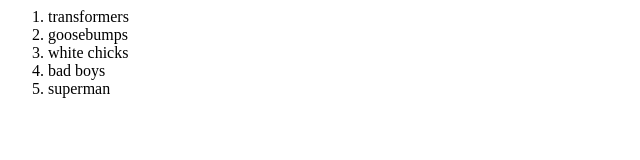
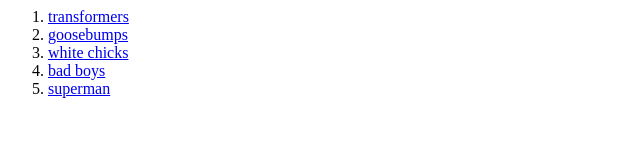
Before and after one commit to lomiashvili/GOA-homeworks, a plain HTML site: page level 13/homework/index2.html in a window 1280 px wide. Shown: the whole page, without its empty margins (0-640 px from the left). Drawn offline with Linux system fonts and the light colour scheme.

Commit message:
second commit

```diff
--- a/level 13/homework/index2.html
+++ b/level 13/homework/index2.html
@@ -3,10 +3,10 @@
 </head>
 <body>
     <ol>
-        <li><a>transformers</a></li>
-        <li><a>goosebumps</a></li>
-        <li><a>white chicks</a></li>
-        <li><a>bad boys</a></li>
-        <li><a>superman</a></li>
+        <li><a href="https://ge.movie/filter-movies?type=search&studio=2598">transformers</a></li>
+        <li><a href="https://ge.movie/movie/6867/frantic">goosebumps</a></li>
+        <li><a href="https://ge.movie/movie/3602/white-chicks">white chicks</a></li>
+        <li><a href="https://ge.movie/movie/49459/bad-boys-ride-or-die">bad boys</a></li>
+        <li><a href="https://ge.movie/serial/1156/superman-lois">superman</a></li>
     </ol>
 </body>
```
Also changed, not shown: level 13/homework/about.html (+8 -6 lines), level 13/homework/Capture1.PNG (added).
